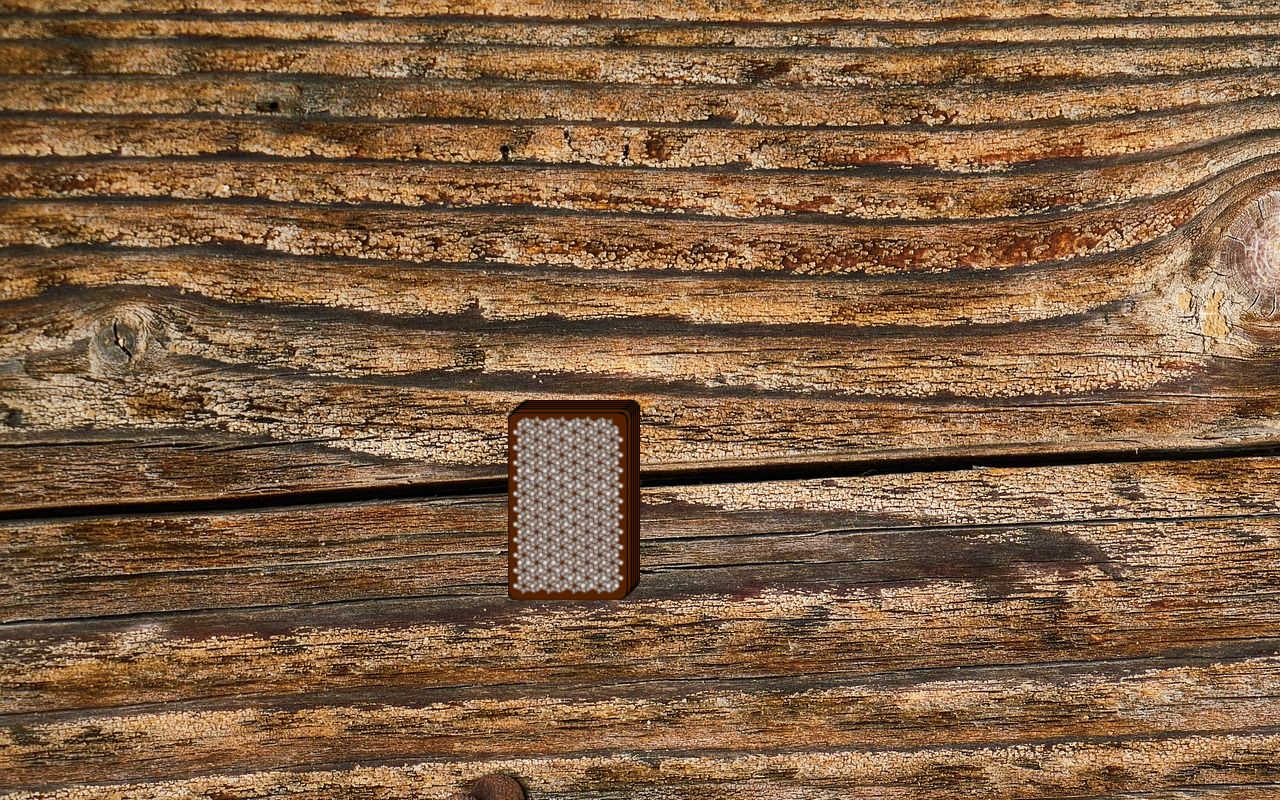
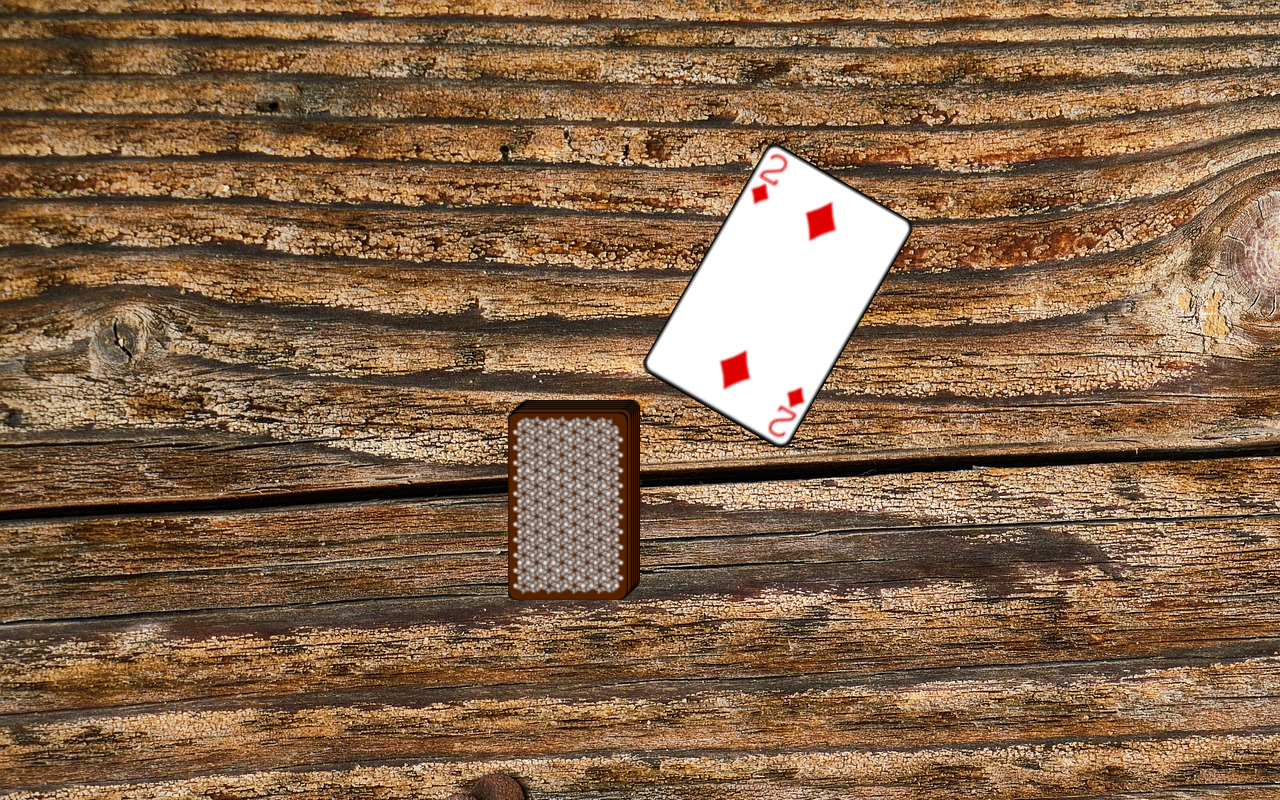
Before and after one commit to JohannesSpringer/ringoffire, an Angular app: page /game in a window 1280 px wide. Both pictures are taken after a click on the picture 568 px from the left and 505 px from the top of the page. Built offline with nearby package versions, Linux system fonts and the light colour scheme.

Commit message:
show played cards on different stack

```diff
--- a/src/app/game/game.component.html
+++ b/src/app/game/game.component.html
@@ -1,11 +1,17 @@
 <div class="field">
     <div class="card-stack">
-        <img [ngStyle]="{'right.px': i * 2, 'top.px': i*2}"
-            *ngFor="let c of [0,1,2,3,4]; let i = index;"
+        <!-- Card stack -->
+        <img [ngStyle]="{'right.px': i * 2, 'top.px': i*2}" *ngFor="let c of [0,1,2,3,4]; let i = index;"
             src="./../../assets/img/cards/card_cover.png">
-        <img (click)="takeCard()" class="top-card"
-            style="right: 12px; top: 12px" src="./../../assets/img/cards/card_cover.png">
-        <img *ngIf="pickCardAnimation" class="take-card"
-            style="right: 12px; top: 12px" src="./../../assets/img/cards/{{ currentCard }}.png">
+        <img (click)="takeCard()" class="top-card" style="right: 12px; top: 12px"
+            src="./../../assets/img/cards/card_cover.png">
+
+        <!-- Stack for played cards -->
+        <img *ngFor="let card of game.playedCards" class="played-card" src="./../../assets/img/cards/{{ card }}.png"
+            alt="">
+
+        <!-- Current card (Animation) -->
+        <img *ngIf="pickCardAnimation" class="take-card" style="right: 12px; top: 12px"
+            src="./../../assets/img/cards/{{ currentCard }}.png">
     </div>
 </div>
--- a/src/app/game/game.component.scss
+++ b/src/app/game/game.component.scss
@@ -25,10 +25,15 @@
     }
 }
 
+.played-card {
+    right: 12px;
+    top: 12px;
+    transform: scale(1.4) translateX(150px) translateY(-150px) rotate(30deg);
+}
+
 .take-card {
-    animation: pick-card-animation 1.25s ease-in-out;
+    animation: pick-card-animation 1s ease-in-out;
     transform: scale(1.4) translateX(150px) translateY(-150px) rotate(30deg);
-
 }
 
 @keyframes pick-card-animation {
--- a/src/app/game/game.component.ts
+++ b/src/app/game/game.component.ts
@@ -25,12 +25,12 @@
   takeCard() {
     if (!this.pickCardAnimation) {
       this.currentCard = this.game.stack.pop();
-      this.game.playedCards.push(this.currentCard);
       this.pickCardAnimation = true;
 
       setTimeout(() => {
+        this.game.playedCards.push(this.currentCard);
         this.pickCardAnimation = false;
-      }, 1500);
+      }, 1000);
     }
   }
 }
```
